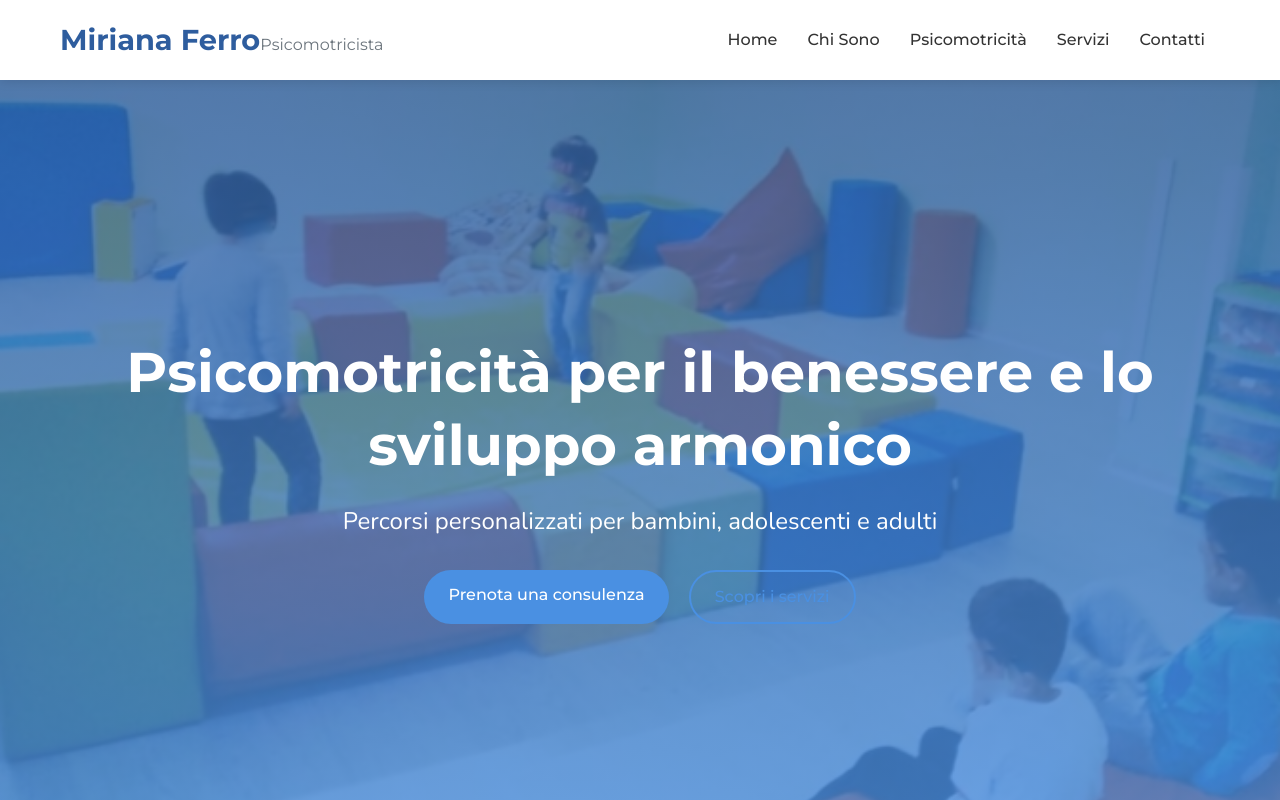
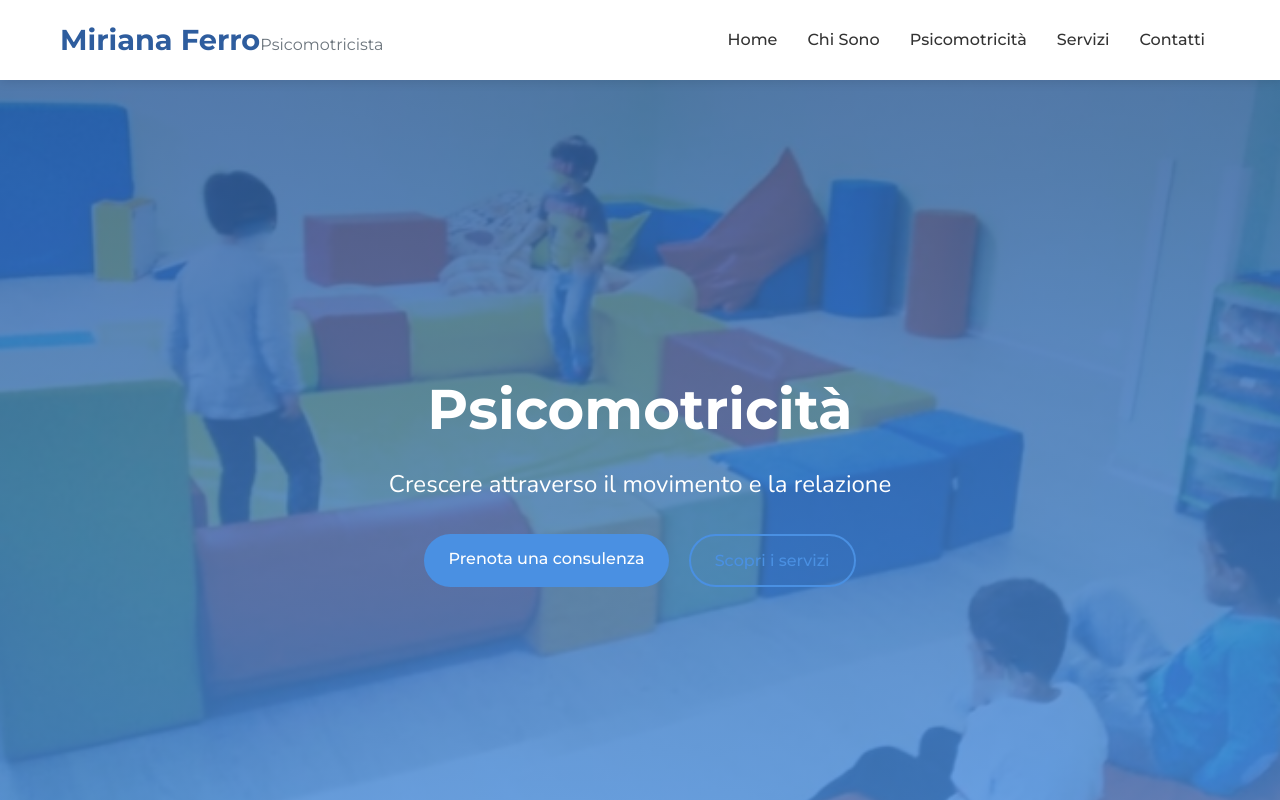
Before and after one commit to aikan86/MirianaPsicomotricita, a React (Create React App) app: page / in a window 1280 px wide. Shown: the top 800 px of the page. Built offline with nearby package versions, Linux system fonts and the light colour scheme.

Commit message:
Update Home.js

```diff
--- a/src/pages/Home.js
+++ b/src/pages/Home.js
@@ -8,8 +8,8 @@ function Home() {
       {/* Hero Section */}
       <section className="hero">
         <div className="hero-container">
-          <h1>Psicomotricità per il benessere e lo sviluppo armonico</h1>
-          <p>Percorsi personalizzati per bambini, adolescenti e adulti</p>
+          <h1>Psicomotricità</h1>
+          <p>Crescere attraverso il movimento e la relazione</p>
           <div className="hero-btns">
             <Link to="/contatti" className="btn-primary">
               Prenota una consulenza
```
